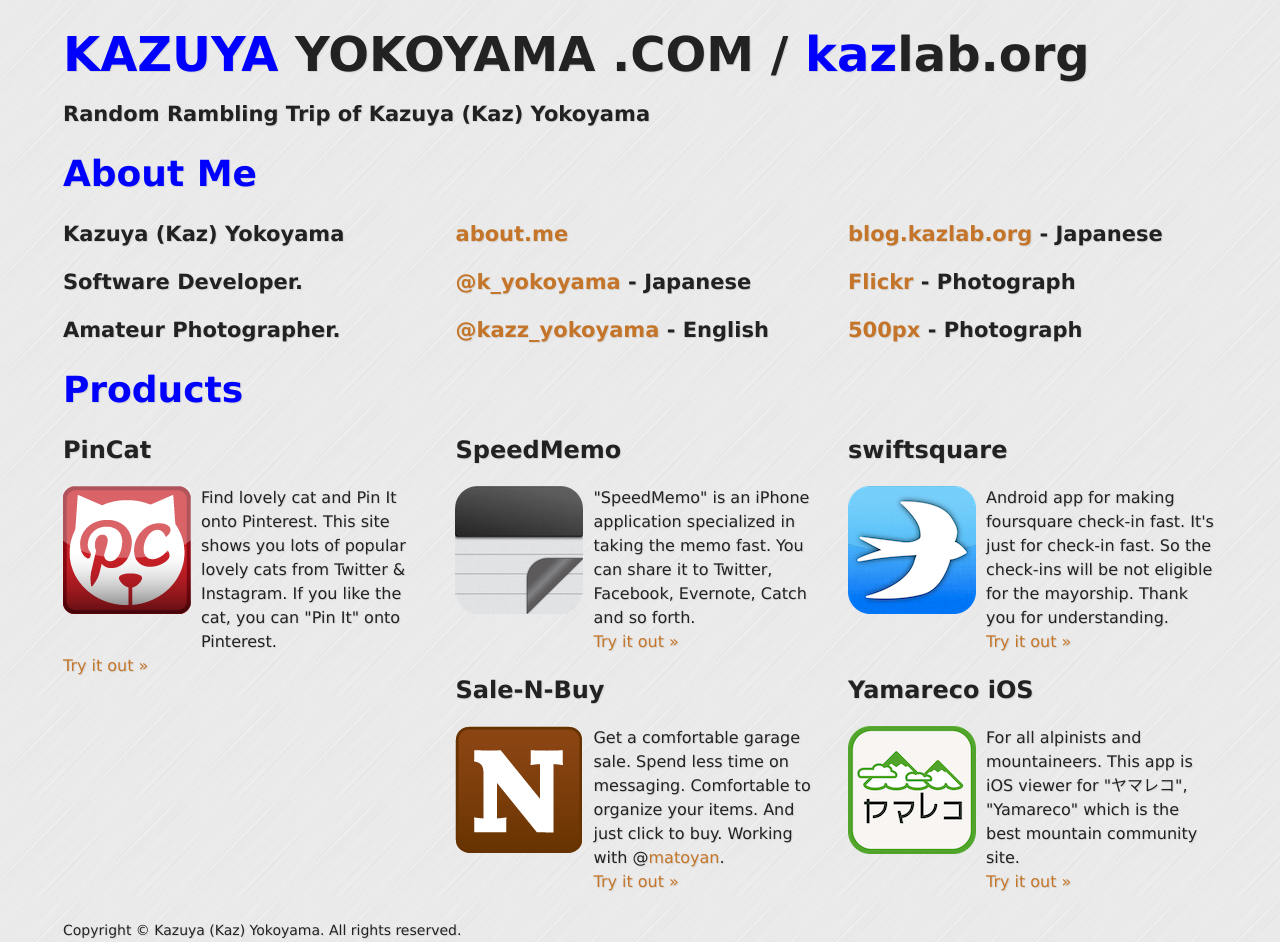
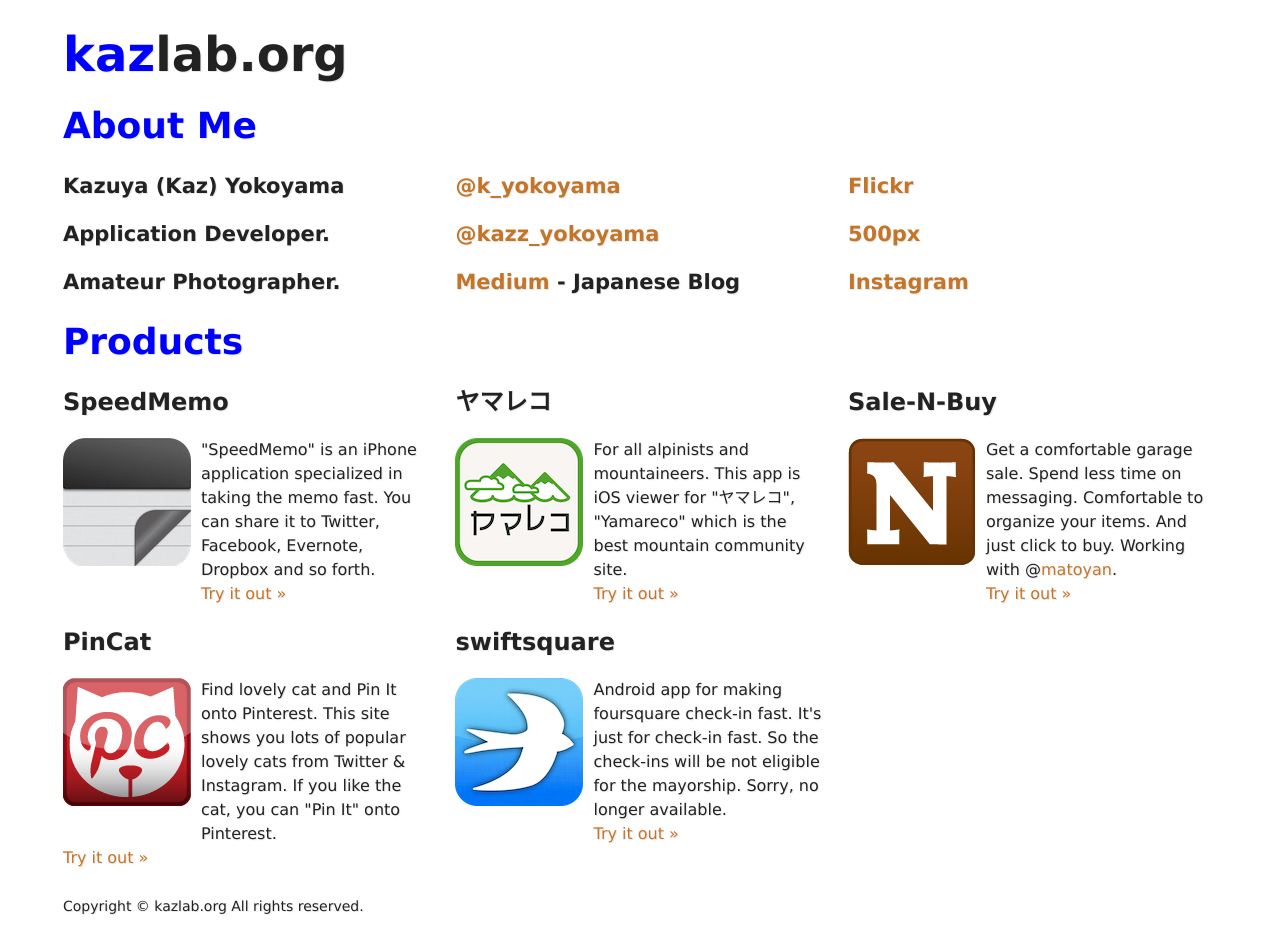
Before and after one commit to kazuyayokoyama/ky-com, a plain HTML site: page index.html in a window 1280 px wide. After the commit the page ends 918 px from the top, so only its background shows below. Drawn offline with nearby package versions, Linux system fonts and the light colour scheme.

Commit message:
Change design and contents.

```diff
--- a/css/ky.css
+++ b/css/ky.css
@@ -2,7 +2,6 @@
   margin-top: 30px;
   font-size: 16px;
   font-family: "Lucida Grande", "ヒラギノ丸ゴ ProN W4", "Hiragino Maru Gothic Pro", "メイリオ", Meiryo, Verdana, Arial, sans-serif;color:#222;text-shadow:1px 1px 1px rgba(0,0,0,.10);
-  background:url('../images/brushed_alu.png');
 }
 
 .blue-highlight {
--- a/css/style.css
+++ b/css/style.css
@@ -12,7 +12,7 @@
 
 /* BASE */
 html {height: 100%; font-size: 100%; overflow-y: scroll; -webkit-text-size-adjust: 100%} /* Force scrollbar in non-IE and Remove iOS text size adjust without disabling user zoom */
-body {margin: 0; min-height: 100%; -webkit-font-smoothing:antialiased; font-smoothing:antialiased; text-rendering:optimizeLegibility; background:url('../images/24px_grid_bg.gif') 0 1.1875em} /* Improve default text rendering, handling of kerning pairs and ligatures */
+body {margin: 0; min-height: 100%; -webkit-font-smoothing:antialiased; font-smoothing:antialiased; text-rendering:optimizeLegibility; } /* Improve default text rendering, handling of kerning pairs and ligatures */
 
 /* DEFAULT FONT SETTINGS */
 /* 16px base font size with 150% (24px) friendly, unitless line height and margin for vertical rhythm */
@@ -179,7 +179,7 @@
 /* WIDESCREEN */
 /* Increased body size for legibility */
 @media only screen and (min-width: 1400px) {
-	body {font-size:116.75%; background:url('../images/28px_grid_bg.gif') 0 1.25em; max-width:1440px} /* 18.5px / 28px */
+	body {font-size:116.75%; max-width:1440px} /* 18.5px / 28px */
 }
 
 
--- a/index.html
+++ b/index.html
@@ -9,21 +9,26 @@
   Licensed under Unlicense, http://unlicense.org/
   *****************************************************************
   -->
-  <title>KazuyaYokoyama.com / kazlab.org</title>
+  <title>kazlab.org</title>
   <meta charset="utf-8">
   <meta http-equiv="X-UA-Compatible" content="IE=edge,chrome=1"/>
-  <meta name="description" content="Random Rambling Trip of Kazuya (Kaz) Yokoyama" />
+  <meta name="description" content="kazlab.org" />
   <meta name="author" content="Kazuya (Kaz) Yokoyama">
-  <meta name="keywords" content="kazuyayokoyama, kazlab.org, Sale-N-Buy, SpeedMemo, swiftsquare, PinCat, yamareco" />
+  <meta name="keywords" content="kazuyayokoyama, kazlab.org, Sale-N-Buy, SpeedMemo, swiftsquare, PinCat, yamareco, ヤマレコ" />
 
   <!-- Optimized mobile viewport -->
   <meta name="viewport" content="width=device-width, initial-scale=1.0">
 
   <!-- Place favicon.ico and apple-touch-icon.png in root directory -->
   <link rel="icon" href="favicon.ico" />
-  <link rel="apple-touch-icon-precomposed" href="apple-touch-icon.png">
-  <link rel="apple-touch-icon-precomposed" sizes="72x72" href="apple-touch-icon-72x72.png">
-  <link rel="apple-touch-icon-precomposed" sizes="114x114" href="apple-touch-icon-114x114.png">
+  <link rel="apple-touch-icon" href="apple-touch-icon.png" />
+  <link rel="apple-touch-icon" sizes="57x57" href="apple-touch-icon-57x57.png" />
+  <link rel="apple-touch-icon" sizes="72x72" href="apple-touch-icon-72x72.png" />
+  <link rel="apple-touch-icon" sizes="76x76" href="apple-touch-icon-76x76.png" />
+  <link rel="apple-touch-icon" sizes="114x114" href="apple-touch-icon-114x114.png" />
+  <link rel="apple-touch-icon" sizes="120x120" href="apple-touch-icon-120x120.png" />
+  <link rel="apple-touch-icon" sizes="144x144" href="apple-touch-icon-144x144.png" />
+  <link rel="apple-touch-icon" sizes="152x152" href="apple-touch-icon-152x152.png" />
 
   <link href="css/style.css" rel="stylesheet" />
   <link href="css/ky.css" rel="stylesheet" />
@@ -32,10 +37,7 @@
 <body>
   <header>
     <div class="g3">
-      <h2><span class="blue-highlight">KAZUYA</span> YOKOYAMA .COM / <span class="blue-highlight">kaz</span>lab.org</h2>
-    </div>
-    <div class="g3">
-      <h5>Random Rambling Trip of Kazuya (Kaz) Yokoyama</h5>
+      <h2><span class="blue-highlight">kaz</span>lab.org</h2>
     </div>
   </header>
   <div class="cf"></div>
@@ -47,20 +49,20 @@
 
     <div class="g1">
       <h5>Kazuya (Kaz) Yokoyama</h5>
-      <h5>Software Developer.</h5>
+      <h5>Application Developer.</h5>
       <h5>Amateur Photographer.</h5>
     </div>
 
     <div class="g1">
-      <h5><a href="http://about.me/kazuyayokoyama" target="_blank">about.me</a></h5>
-      <h5><a href="http://twitter.com/k_yokoyama" target="_blank">@k_yokoyama</a> - Japanese</h5>
-      <h5><a href="http://twitter.com/kazz_yokoyama" target="_blank">@kazz_yokoyama</a> - English</h5>
+      <h5><a href="http://twitter.com/k_yokoyama" target="_blank">@k_yokoyama</a></h5>
+      <h5><a href="http://twitter.com/kazz_yokoyama" target="_blank">@kazz_yokoyama</a></h5>
+      <h5><a href="https://medium.com/@k_yokoyama" target="_blank">Medium</a> - Japanese Blog</h5>
     </div>
 
     <div class="g1">
-      <h5><a href="http://blog.kazlab.org" target="_blank">blog.kazlab.org</a> - Japanese</h5>
-      <h5><a href="http://www.flickr.com/photos/bluetune/" target="_blank">Flickr</a> - Photograph</h5>
-      <h5><a href="http://500px.com/kazuyayokoyama" target="_blank">500px</a> - Photograph</h5>
+      <h5><a href="http://www.flickr.com/photos/bluetune/" target="_blank">Flickr</a></h5>
+      <h5><a href="http://500px.com/kazuyayokoyama" target="_blank">500px</a></h5>
+      <h5><a href="http://instagram.com/kazuyayokoyama/" target="_blank">Instagram</a></h5>
     </div>
 
     <div class="cf"></div>
@@ -68,19 +70,15 @@
     <div class="g3">
       <h3><span class="blue-highlight">Products</span></h3>
     </div>
+
     <div class="g1 cf">
-      <a href="http://pincat.kazlab.org/" target="_blank"><h4>PinCat</h4></a>
-      <p><a href="http://pincat.kazlab.org/" target="_blank"><img src="images/pincat-128.png" alt="" class="app-icon"></a>Find lovely cat and Pin It onto Pinterest. This site shows you lots of popular lovely cats from Twitter & Instagram. If you like the cat, you can "Pin It" onto Pinterest. <br><a href="http://pincat.kazlab.org/" target="_blank">Try it out &raquo;</a></p>
+      <a href="http://www.speedmemo.net/" target="_blank"><h4>SpeedMemo</h4></a>
+      <p><a href="http://www.speedmemo.net/" target="_blank"><img src="images/speedmemo-128.png" alt="" class="app-icon"></a>"SpeedMemo" is an iPhone application specialized in taking the memo fast. You can share it to Twitter, Facebook, Evernote, Dropbox and so forth. <br><a href="http://www.speedmemo.net/" target="_blank">Try it out &raquo;</a></p>
     </div>
 
     <div class="g1 cf">
-      <a href="http://www.speedmemo.net/" target="_blank"><h4>SpeedMemo</h4></a>
-      <p><a href="http://www.speedmemo.net/" target="_blank"><img src="images/speedmemo-128.png" alt="" class="app-icon"></a>"SpeedMemo" is an iPhone application specialized in taking the memo fast. You can share it to Twitter, Facebook, Evernote, Catch and so forth. <br><a href="http://www.speedmemo.net/" target="_blank">Try it out &raquo;</a></p>
-    </div>
-
-    <div class="g1 cf">
-      <a href="http://swiftsquare.kazuyayokoyama.com/" target="_blank"><h4>swiftsquare</h4></a>
-      <p><a href="http://swiftsquare.kazuyayokoyama.com/" target="_blank"><img src="images/swiftsquare-128.png" alt="" class="app-icon"></a>Android app for making foursquare check-in fast. It's just for check-in fast. So the check-ins will be not eligible for the mayorship. Thank you for understanding. <br><a href="http://swiftsquare.kazuyayokoyama.com/" target="_blank">Try it out &raquo;</a></p>
+      <a href="http://bit.ly/yamareco-ios" target="_blank"><h4>ヤマレコ</h4></a>
+      <p><a href="http://bit.ly/yamareco-ios" target="_blank"><img src="images/yamareco-128.png" alt="" class="app-icon"></a>For all alpinists and mountaineers. This app is iOS viewer for "ヤマレコ", "Yamareco" which is the best mountain community site. <br><a href="http://bit.ly/yamareco-ios" target="_blank">Try it out &raquo;</a></p>
     </div>
 
     <div class="g1 cf">
@@ -89,8 +87,13 @@
     </div>
 
     <div class="g1 cf">
-      <a href="http://bit.ly/yamareco-ios" target="_blank"><h4>Yamareco iOS</h4></a>
-      <p><a href="http://bit.ly/yamareco-ios" target="_blank"><img src="images/yamareco-128.png" alt="" class="app-icon"></a>For all alpinists and mountaineers. This app is iOS viewer for "ヤマレコ", "Yamareco" which is the best mountain community site. <br><a href="http://bit.ly/yamareco-ios" target="_blank">Try it out &raquo;</a></p>
+      <a href="http://pincat.kazlab.org/" target="_blank"><h4>PinCat</h4></a>
+      <p><a href="http://pincat.kazlab.org/" target="_blank"><img src="images/pincat-128.png" alt="" class="app-icon"></a>Find lovely cat and Pin It onto Pinterest. This site shows you lots of popular lovely cats from Twitter & Instagram. If you like the cat, you can "Pin It" onto Pinterest. <br><a href="http://pincat.kazlab.org/" target="_blank">Try it out &raquo;</a></p>
+    </div>
+
+    <div class="g1 cf">
+      <a href="http://swiftsquare.kazuyayokoyama.com/" target="_blank"><h4>swiftsquare</h4></a>
+      <p><a href="http://swiftsquare.kazuyayokoyama.com/" target="_blank"><img src="images/swiftsquare-128.png" alt="" class="app-icon"></a>Android app for making foursquare check-in fast. It's just for check-in fast. So the check-ins will be not eligible for the mayorship. Sorry, no longer available. <br><a href="http://swiftsquare.kazuyayokoyama.com/" target="_blank">Try it out &raquo;</a></p>
     </div>
 
     <!--
@@ -106,7 +109,7 @@
       -->
   </div>
   <footer class="g3 cf">
-    <small>Copyright © Kazuya (Kaz) Yokoyama. All rights reserved.</small>
+    <small>Copyright © kazlab.org All rights reserved.</small>
   </footer>
 
   <!-- JavaScript at the bottom for fast page loading -->
```
Also changed, not shown: apple-touch-icon-114x114.png, apple-touch-icon-120x120.png (added), apple-touch-icon-144x144.png (added), apple-touch-icon-152x152.png (added), apple-touch-icon-57x57.png, apple-touch-icon-72x72.png, apple-touch-icon-76x76.png (added), apple-touch-icon.png, favicon.ico.
